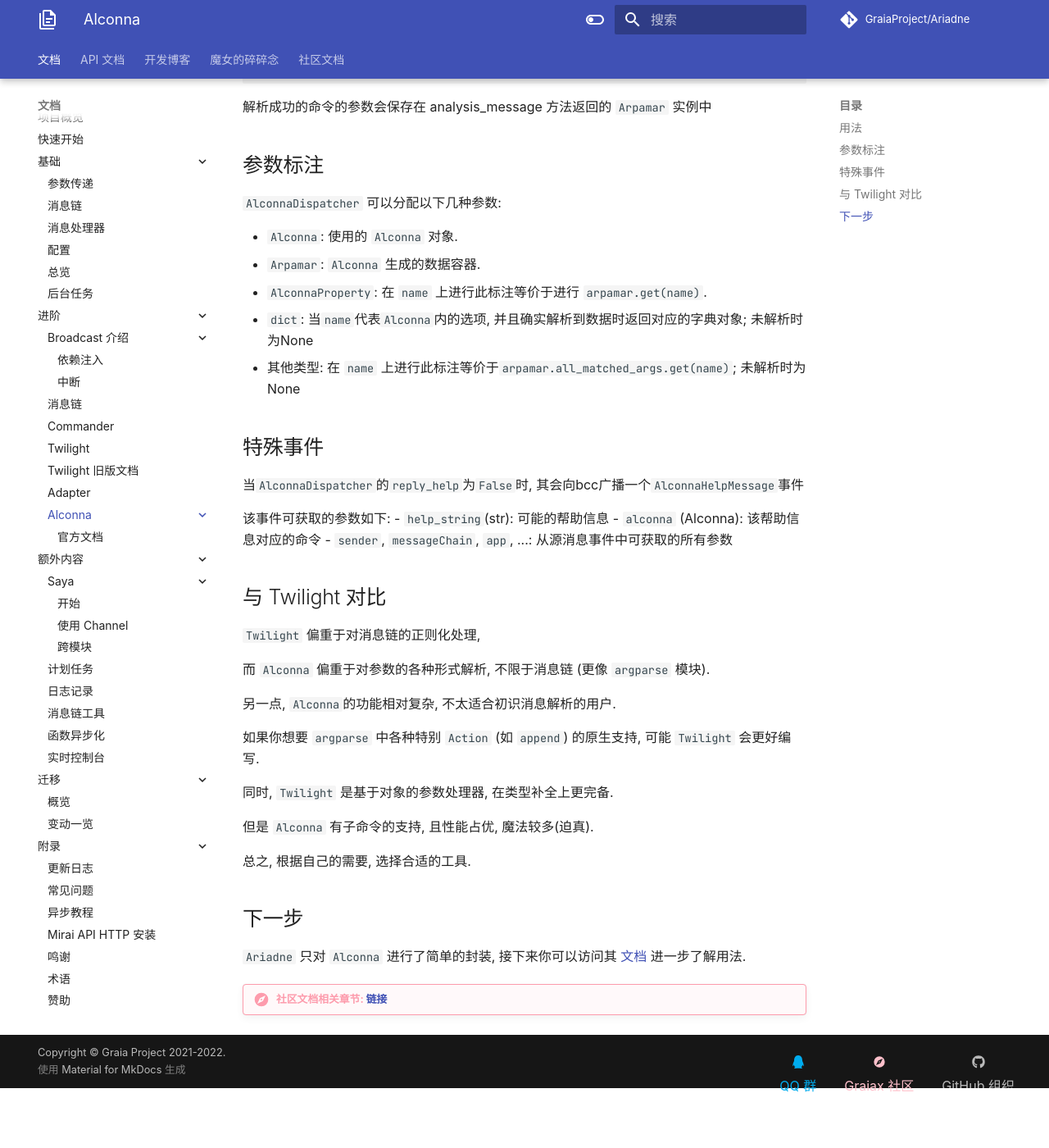
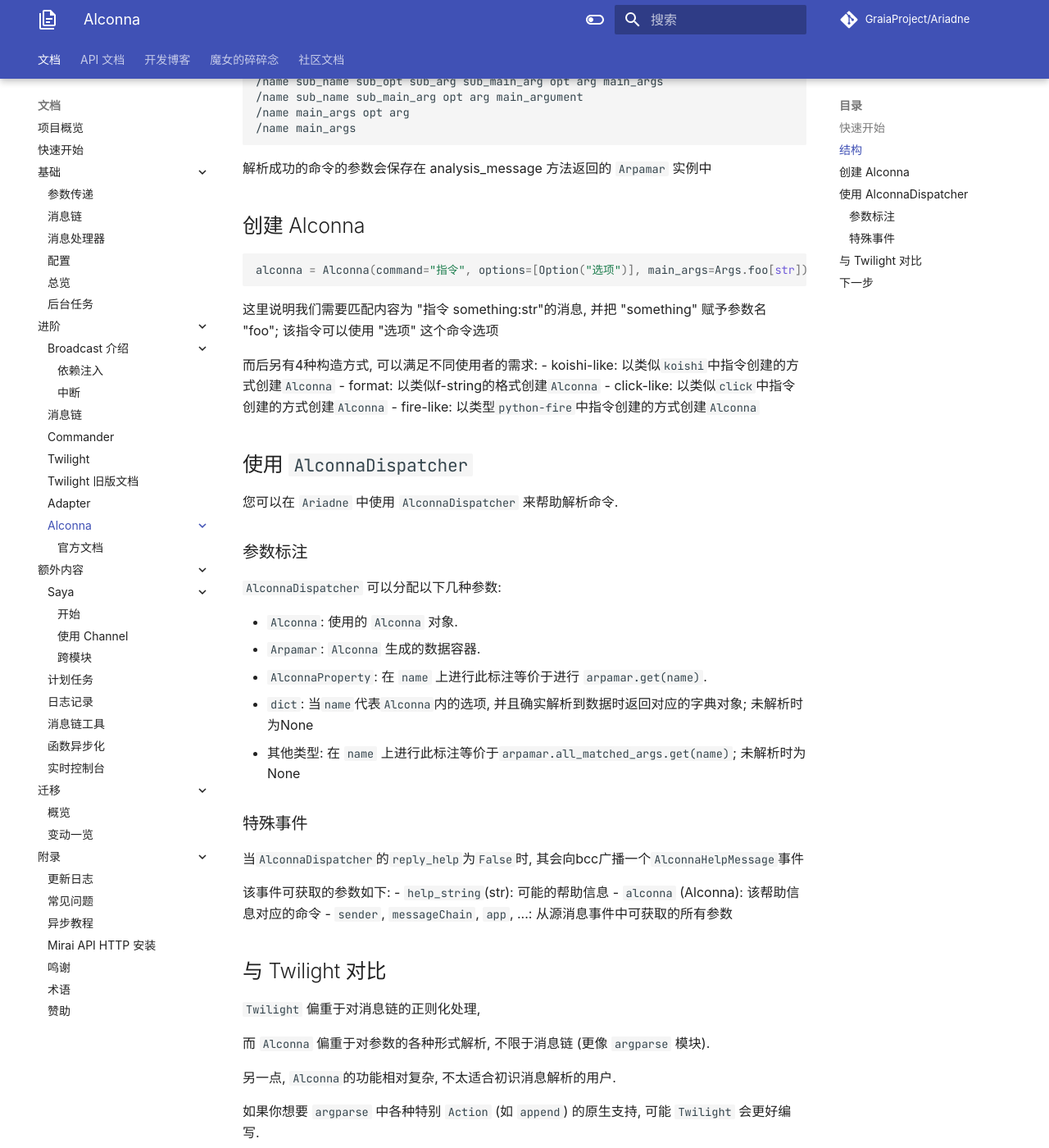
Before and after one commit to GraiaProject/Ariadne, an MkDocs documentation site: the page built from docs/advance/alconna/quickstart.md, in a window 1280 px wide and 1400 px high, scrolled down 1815 px. Shown: the whole window at 82% size. Built offline with MkDocs 1.6.1 and Material for MkDocs 9.7.7, drawn with Linux system fonts in a browser that asks for light colours; comment, search, counter and statistics services are not loaded; before the commit the page ends 3152 px from its top, so only the background shows below that; some of the changed text lies outside the part shown.

Commit message:
resolve to Alconna 0.7.2 (#118)

````diff
--- a/docs/advance/alconna/quickstart.md
+++ b/docs/advance/alconna/quickstart.md
@@ -1,20 +1,22 @@
-# 快速开始
+# Alconna - 功能强大的命令解析器
 
 !!! warning "关于本模块"
 
     本模块由 `RF-Tar-Railt` 维护,
     `BlueGlassBlock` 仅进行了针对 `Ariadne` 的封装, 本模块余下部分从 `Alconna wiki` 复制并修改而来.
 
+## 快速开始
+
+以下将直观展示`Alconna`的使用方法:
+
 ```python
 from arclet.alconna import AlconnaString
 from graia.ariadne.message.parser.alconna import AlconnaDispatcher
-
 # example: !点歌 <歌名> --歌手 <歌手名>
 music = AlconnaString(
     "!点歌 <song_name:str>  #在XXX中搜索歌名", # 主参数: <歌名>
     "--歌手|-s <singer_name:str> #指定歌手"  # 选项名: --歌手  选项别名: -s  选项参数: <歌手名>
 )
-
 @app.broadcast.receiver(FriendMessage, dispatchers=[AlconnaDispatcher(alconna=music, reply_help=True)])
 async def friend_message_listener(app: Ariadne, friend: Friend, song_name: str, singer_name: str):
     await app.sendFriendMessage(friend, MessageChain.create("歌名是 ", song_name))
@@ -34,7 +36,7 @@
 </ul>
 </div>
 
-## 用法
+## 结构
 
 通过阅读 Alconna 的签名可以得知，Alconna 支持四大类参数：
 
@@ -74,7 +76,25 @@
 
 解析成功的命令的参数会保存在 analysis_message 方法返回的 `Arpamar` 实例中
 
-## 参数标注
+## 创建 Alconna
+
+```python
+alconna = Alconna(command="指令", options=[Option("选项")], main_args=Args.foo[str])
+```
+
+这里说明我们需要匹配内容为 "指令 something:str"的消息, 并把 "something" 赋予参数名 "foo"; 该指令可以使用 "选项" 这个命令选项
+
+而后另有4种构造方式, 可以满足不同使用者的需求:
+- koishi-like: 以类似`koishi`中指令创建的方式创建`Alconna`
+- format: 以类似f-string的格式创建`Alconna`
+- click-like: 以类似`click`中指令创建的方式创建`Alconna`
+- fire-like: 以类型`python-fire`中指令创建的方式创建`Alconna`
+
+## 使用 `AlconnaDispatcher`
+
+您可以在 `Ariadne` 中使用 `AlconnaDispatcher` 来帮助解析命令.
+
+### 参数标注
 
 `AlconnaDispatcher` 可以分配以下几种参数:
 
@@ -84,7 +104,7 @@
 -   `dict`: 当`name`代表`Alconna`内的选项, 并且确实解析到数据时返回对应的字典对象; 未解析时为None
 -   其他类型: 在 `name` 上进行此标注等价于`arpamar.all_matched_args.get(name)`; 未解析时为None
 
-## 特殊事件
+### 特殊事件
 
 当`AlconnaDispatcher`的`reply_help`为`False`时, 其会向bcc广播一个`AlconnaHelpMessage`事件
 
@@ -105,7 +125,7 @@
 
 同时, `Twilight` 是基于对象的参数处理器, 在类型补全上更完备.
 
-但是 `Alconna` 有子命令的支持, 且性能占优, 魔法较多(迫真).
+但是 `Alconna` 有更好更强大的参数类型解析与子命令的支持, 且性能占优, 魔法较多(迫真).
 
 总之, 根据自己的需要, 选择合适的工具.
 
````
Also changed, not shown: 1 other file.
